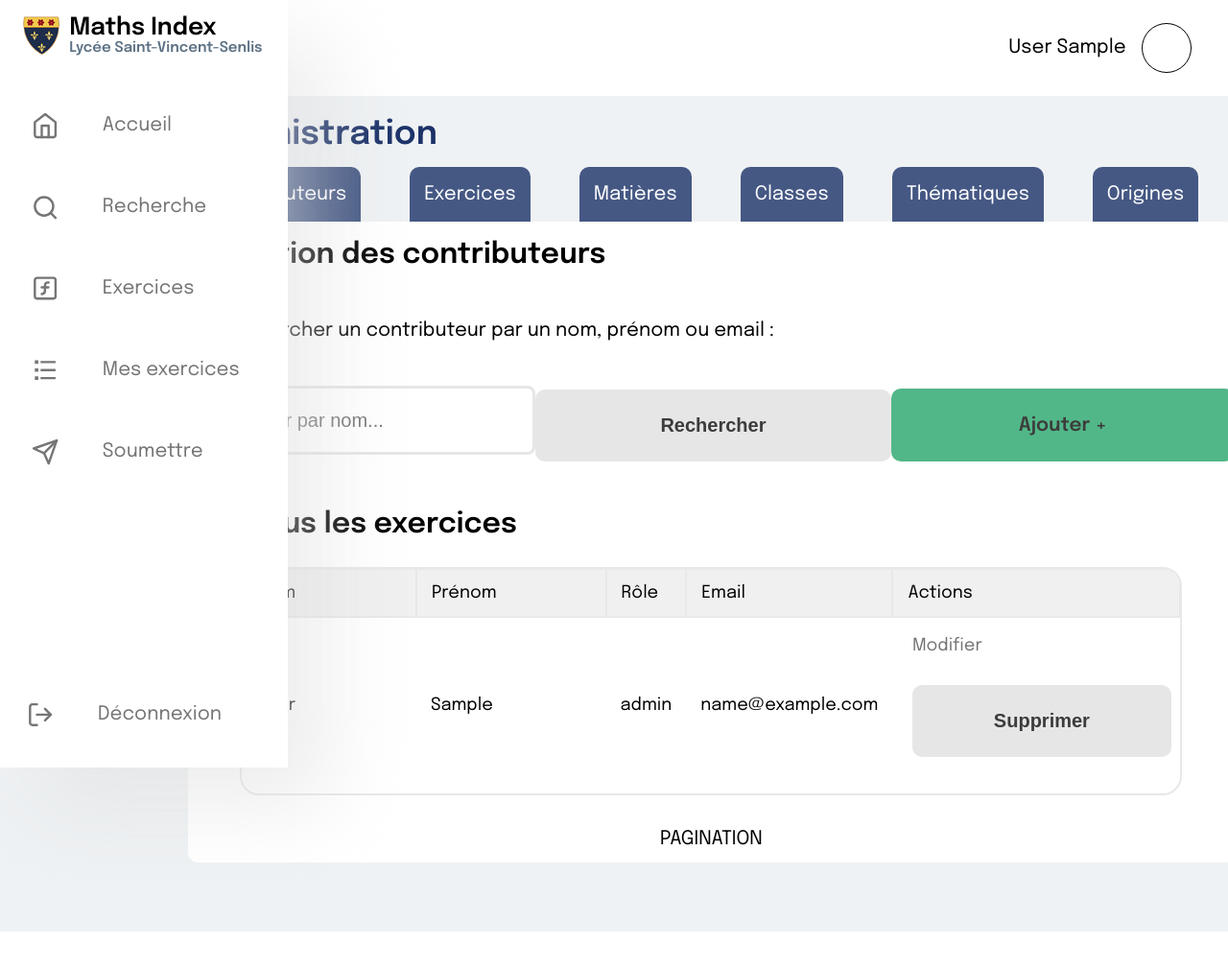
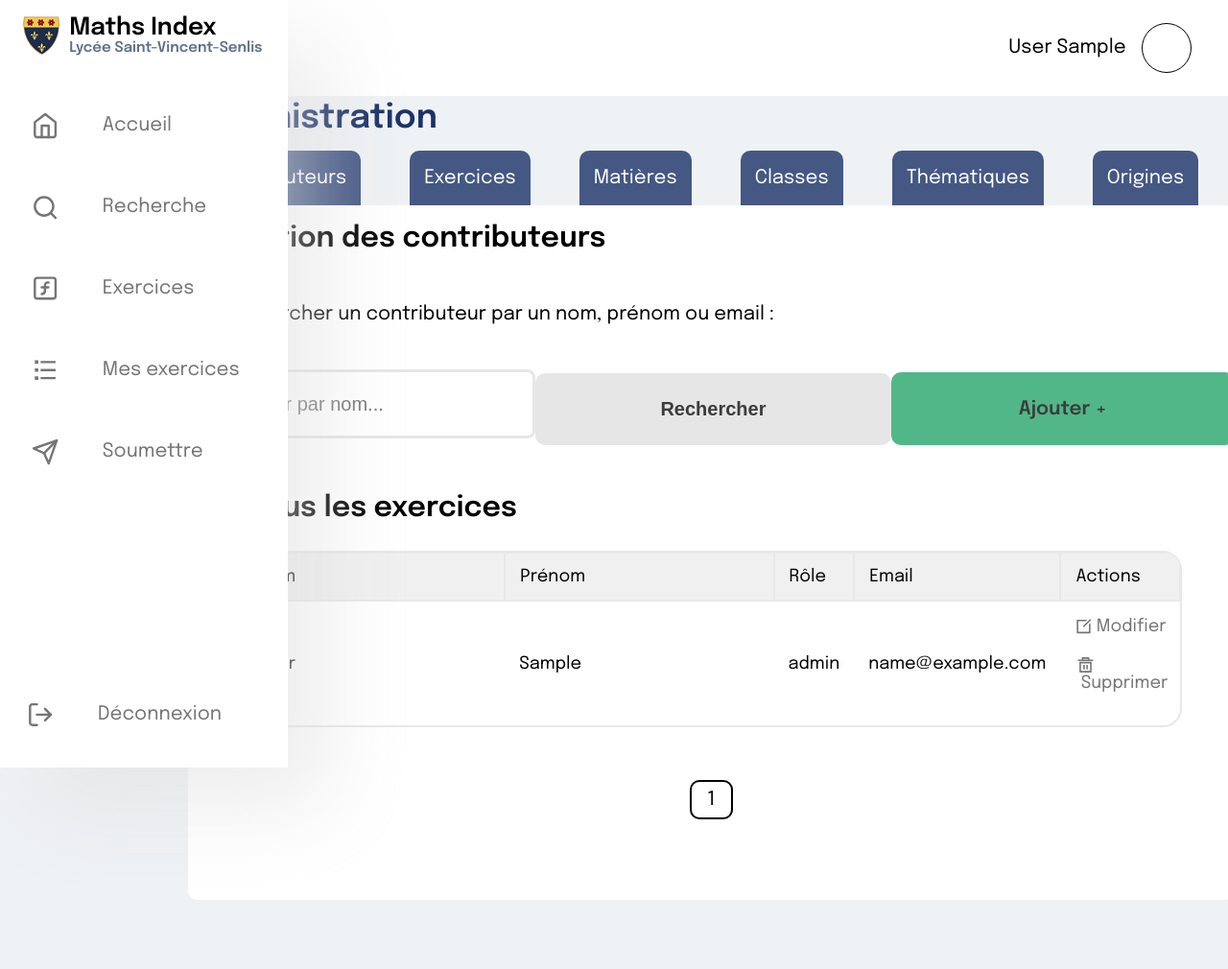
Before and after one commit to Orgalord-Darkness/Math_Index_Groupe4, a PHP site: page /index.php?page=contribu in a window 1280 px wide. Shown: the whole page at 96% size. Before the commit the page ends 971 px from the top, so only its background shows below. Run offline with PHP 8.4, Linux system fonts and the light colour scheme; the visitor is signed in with stand-in values (Sample User, id 1); tables that the repository leaves empty hold one stand-in row (values such as "Sample post").

Commit message:
100% GESTIONS CONTRIBUTEURS

```diff
--- a/assets/administration/contributeurs/gestion_contri.php
+++ b/assets/administration/contributeurs/gestion_contri.php
@@ -1,24 +1,54 @@
 <?php
+// SCRIPT PHP SUPPRESSION
 if (isset($_POST['id_suppression'])) {
     $id_suppression = $_POST['id_suppression'];
     $requete = $connexion->prepare("DELETE FROM user WHERE id = :id;");
     $requete->bindParam(':id', $id_suppression);
     $requete->execute();
 }
+//SCRIPT PHP PAGINATION
+$resultats_par_page = 2;
 
-$requete = $connexion->prepare("SELECT * FROM `user` ;") ;
-$requete->execute() ;
-$donnees = $requete->fetchAll(PDO::FETCH_ASSOC);
-    foreach($donnees as $ligne){
-        echo "<tr>" ;
-        echo "<td>" . $ligne['last_name'] . "</td>";
-        echo "<td>" . $ligne['first_name'] . "</td>";
-        echo "<td>" . $ligne['role'] . "</td>";
-        echo "<td>" . $ligne['email'] . "</td>";
-        echo "<tr>" ;
+$requete_total = $connexion->prepare("SELECT COUNT(*) AS total FROM user;");
+$requete_total->execute();
+$total_rows = $requete_total->fetch(PDO::FETCH_ASSOC)['total'];
+$total_pages = ceil($total_rows / $resultats_par_page);
+
+if (isset($_GET['num']) && is_numeric($_GET['num'])) {
+    $page = intval($_GET['num']);
+    if ($page < 1) {
+        $page = 1;
+    } elseif ($page > $total_pages) {
+        $page = $total_pages;
+    }
+} else {
+    $page = 1;
 }
 
+$offset = ($page - 1) * $resultats_par_page;
+
+$requete = $connexion->prepare("SELECT * FROM `user` LIMIT :offset, :limit;");
+$requete->bindParam(':offset', $offset, PDO::PARAM_INT);
+$requete->bindParam(':limit', $resultats_par_page, PDO::PARAM_INT);
+$requete->execute();
+$donnees = $requete->fetchAll(PDO::FETCH_ASSOC);
+
+//SCRIPT PHP RECHERCHE
+if (isset($_POST['recherche'])) {
+    // AVEC UNE RECHERCHE
+    $recherche = $_POST['recherche'];
+    $requete = $connexion->prepare("SELECT * FROM user WHERE last_name LIKE :nom OR first_name LIKE :nom OR email LIKE :nom");
+    $requete->bindValue(':nom', '%' . $recherche . '%');
+    $requete->execute();
+    $resultats = $requete->fetchAll(PDO::FETCH_ASSOC);
+} else {
+    // SI AUCUNE RECHERCHE, AFFICHER TOUTES LES DONNÉES
+    $requete = $connexion->prepare("SELECT * FROM user");
+    $requete->execute();
+    $resultats = $requete->fetchAll(PDO::FETCH_ASSOC);
+}
 ?>
+
 <div class="php_content">
   <div class="title_categ">Administration</div>
       <div class="sections">
@@ -35,53 +65,113 @@ $donnees = $requete->fetchAll(PDO::FETCH_ASSOC);
           <div class="container_one_exo">
               <form class="contribu_form" method="POST">
                   <div class="container_admin_search">
-                    <input type="text" name="rechercher" placeholder="Rechercher par nom...">
+                    <input type="text" name="recherche" placeholder="Rechercher par nom...">
                       <button type="submit" class="btn-search">Rechercher</button>
                       <a href="?page=add_contribu" class="bouton_ajouter">Ajouter +</a>
                   </div>
               </form>
           </div>
-          <div class="container_one_exo">
-              <p class="title_exo">Tous les exercices</p>
+          <?php
+          if(isset($_POST['recherche'])) { ?>
+                <div class='container_one_exo'>
+                <p class='title_exo'>Résultats de la recherche</p>
                 <table>
                 <thead>
-                      <th class="big_table">Nom</th>
-                      <th class="big_table">Prénom</th>
+                <th class='big_table'>Nom</th>
+                <th class='big_table'>Prénom</th>
                 <th>Rôle</th>
                 <th>Email</th>
                 <th>Actions</th>
                 </thead>
                 <tbody>
             <?php
-                          foreach($donnees as $ligne){
-                              echo "<tr>" ;
-                              /* echo "<td>" . $ligne['id'] . "</td>";*/
+              foreach ($resultats as $ligne) {
+                echo "<tr>";
                 echo "<td>" . $ligne['last_name'] . "</td>";
                 echo "<td>" . $ligne['first_name'] . "</td>";
                 echo "<td>" . $ligne['role'] . "</td>";
                 echo "<td>" . $ligne['email'] . "</td>";
                 $id = $ligne['id'];
                 echo "<td>
-                                    <form method='post' action='modification_contri.php'>
+                <form method='post'>
+                              <div class='bouton_suppr'>
                                     <input type='hidden' name='id_modif' value='" . $ligne['id'] . "'>
-                                    <a href='?page=modif_contribu&id=$id'>Modifier</a>
+                                    <img src='ico/modifier.svg' alt='Bouton modifier'>&nbsp;
+                                    <a href='?page=modif_contribu&id=" . $ligne['id'] . "'>Modifier</a>
+                              </div>
                           </form>
                           <form method='POST'>
+                              <div class='bouton_suppr'>
                                     <input type='hidden' name='id_suppression' value='" . $ligne['id'] . "'>
-                                        <button class='supprimer' type='submit'>Supprimer</button>
+                                    <a name='id_suppression' href='#' onclick='this.parentNode.parentNode.submit(); return false;'>
+                                    <img src='ico/supprimer.svg' alt='Bouton supprimer'>&nbsp;Supprimer</a>
+                              </div>
                           </form>
-
                       </td>";
-                              echo "</tr>" ;
-                          }
-                      ?>
-
+                      echo "</tr>";
+              } ?>
                 </tbody>
                 </table>
                 </div>
-          <div class="pagination">PAGINATION</div>
+            <?php
+          } else {
+              $chunked_data = array_chunk($donnees, $resultats_par_page);
+              foreach ($chunked_data as $chunk) { ?>
+                    <div class='container_one_exo'>
+                    <p class='title_exo'>Tous les exercices</p>
+                    <table>
+                    <thead>
+                    <th class='big_table'>Nom</th>
+                    <th class='big_table'>Prénom</th>
+                    <th>Rôle</th>
+                    <th>Email</th>
+                    <th>Actions</th>
+                    </thead>
+                    <tbody>
+                <?php
+                  foreach ($chunk as $ligne) {
+                      echo "<tr>";
+                      echo "<td>" . $ligne['last_name'] . "</td>";
+                      echo "<td>" . $ligne['first_name'] . "</td>";
+                      echo "<td>" . $ligne['role'] . "</td>";
+                      echo "<td>" . $ligne['email'] . "</td>";
+                      $id = $ligne['id'];
+                      echo "<td>
+                          <form method='post'>
+                              <div class='bouton_suppr'>
+                                    <input type='hidden' name='id_modif' value='" . $ligne['id'] . "'>
+                                    <img src='ico/modifier.svg' alt='Bouton modifier'>&nbsp;
+                                    <a href='?page=modif_contribu&id=" . $ligne['id'] . "'>Modifier</a>
+                              </div>
+                          </form>
+                          <form method='POST'>
+                              <div class='bouton_suppr'>
+                                    <input type='hidden' name='id_suppression' value='" . $ligne['id'] . "'>
+                                    <a name='id_suppression' href='#' onclick='this.parentNode.parentNode.submit(); return false;'>
+                                    <img src='ico/supprimer.svg' alt='Bouton supprimer'>&nbsp;Supprimer</a>
+                              </div>
+                          </form>
+                      </td>";
+                      echo "</tr>";
+                    }
+                  }?>
+                    </tbody>
+                    </table>
+                    </div>
+                <?php
+              }
+                echo "<div class='pagination'>";
+                /*&laquo; = VARIABLE HTML FAIT POUR LA PAGINATION... &laquo; = <-- et &rarr; = -->*/
+                for ($i = 1; $i <= $total_pages; $i++) {
+                    if ($page > 1) {
+                        echo "<a href='?page=contribu&num=" . ($page - 1) . "'>&laquo;</a>";
+                    }
+                    echo "<a href='?page=contribu&num=$i'" . ($page == $i ? " class='active'" : "") . ">$i</a>";
+                    }
+                    if ($page < $total_pages) {
+                        echo "<a href='?page=contribu&num=" . ($page + 1) . "'>&rarr;</a>";
+                    }
+                    echo "</div>";
+                ?>
       </div>
   </div>
-</div>
-</div>
-</div>
--- a/style.css
+++ b/style.css
@@ -224,12 +224,20 @@ h2{
     color: #000;
     background-color: #f2f2f2;
     border: 1px solid #ddd;
+    border-radius: 10px;
+    margin: 5px;
 }
 
 .pagination a.active {
+    display: flex;
+    justify-content: center;
+    align-items: center;
+    width: max-content;
+    height: auto;
     background-color: #fff;
     color: black;
     border : solid 2px black ;
+    border-radius: 10px;
 }
 
 .pagination a:hover:not(.active) {
@@ -1057,8 +1065,10 @@ table {
   }
   .pagination{
     display: flex;
+    margin-top: 20px;
+    margin-bottom: 50px;
     width: 100%;
-    height: 50px;
+    height: 110px;
     font-size: 20px;
     justify-content: center;
     align-items: center;
```
Also changed, not shown: ico/modifier.png (deleted), ico/modifier.svg (added), ico/suppr.png (deleted), ico/supprimer.svg (added). Lines whose indentation alone changed are shown as unchanged.
